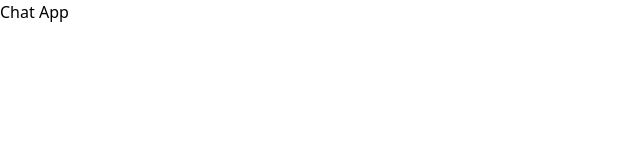
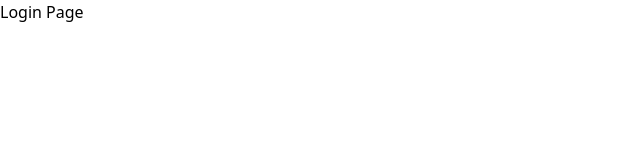
Before and after one commit to GeorgiEnev/chat-app, a React (Vite) app in the folder frontend/: page / in a window 1280 px wide. Shown: the top 160 px of the page, without its empty margins (0-640 px from the left). Built offline with nearby package versions, Linux system fonts and the light colour scheme.

Commit message:
create page routing structure with react-router

```diff
--- a/frontend/package.json
+++ b/frontend/package.json
@@ -11,7 +11,8 @@
   },
   "dependencies": {
     "react": "^19.2.5",
-    "react-dom": "^19.2.5"
+    "react-dom": "^19.2.5",
+    "react-router": "^7.14.2"
   },
   "devDependencies": {
     "@eslint/js": "^10.0.1",
--- a/frontend/src/App.tsx
+++ b/frontend/src/App.tsx
@@ -1,7 +1,20 @@
+import { BrowserRouter, Routes, Route} from "react-router";
+import LoginPage from "./pages/LoginPage";
+import RegisterPage from "./pages/RegisterPage";
+import ChatPage from "./pages/ChatPage";
+import NotFoundPage from "./pages/NotFoundPage";
+
 export default function App() {
   return (
-    <div className="min-h-screen bg-zinc-900 text-white flex items-center justify-center">
-      <h1 className="text-4xl font-bold">Chat App</h1>
-    </div>
+    <BrowserRouter>
+      <div className="min-h-screen bg-zinc-900 flex items-center justify-center">
+        <Routes>
+          <Route path="/" element={<LoginPage />} />
+          <Route path="/register" element={<RegisterPage />} />
+          <Route path="/chat" element={<ChatPage />} />
+          <Route path="*" element={<NotFoundPage />} />
+        </Routes>
+      </div>
+    </BrowserRouter>
   );
 }
--- /dev/null
+++ b/frontend/src/pages/ChatPage.tsx
@@ -0,0 +1,3 @@
+export default function ChatPage() {
+  return <h1 className="text-white text-3xl">Chat Page</h1>;
+}
--- /dev/null
+++ b/frontend/src/pages/LoginPage.tsx
@@ -0,0 +1,3 @@
+export default function LoginPage() {
+  return <h1 className="text-white text-3xl">Login Page</h1>;
+}
--- /dev/null
+++ b/frontend/src/pages/NotFoundPage.tsx
@@ -0,0 +1,3 @@
+export default function NotFoundPage() {
+  return <h1 className="text-red-400 text-3xl">404 Not Found</h1>;
+}
--- /dev/null
+++ b/frontend/src/pages/RegisterPage.tsx
@@ -0,0 +1,3 @@
+export default function ComponentName() {
+  return <h1 className="text-white text-3xl">Register Page</h1>;
+}
```
Also changed, not shown: 1 other file (tests, documents, lock files or other folders).
